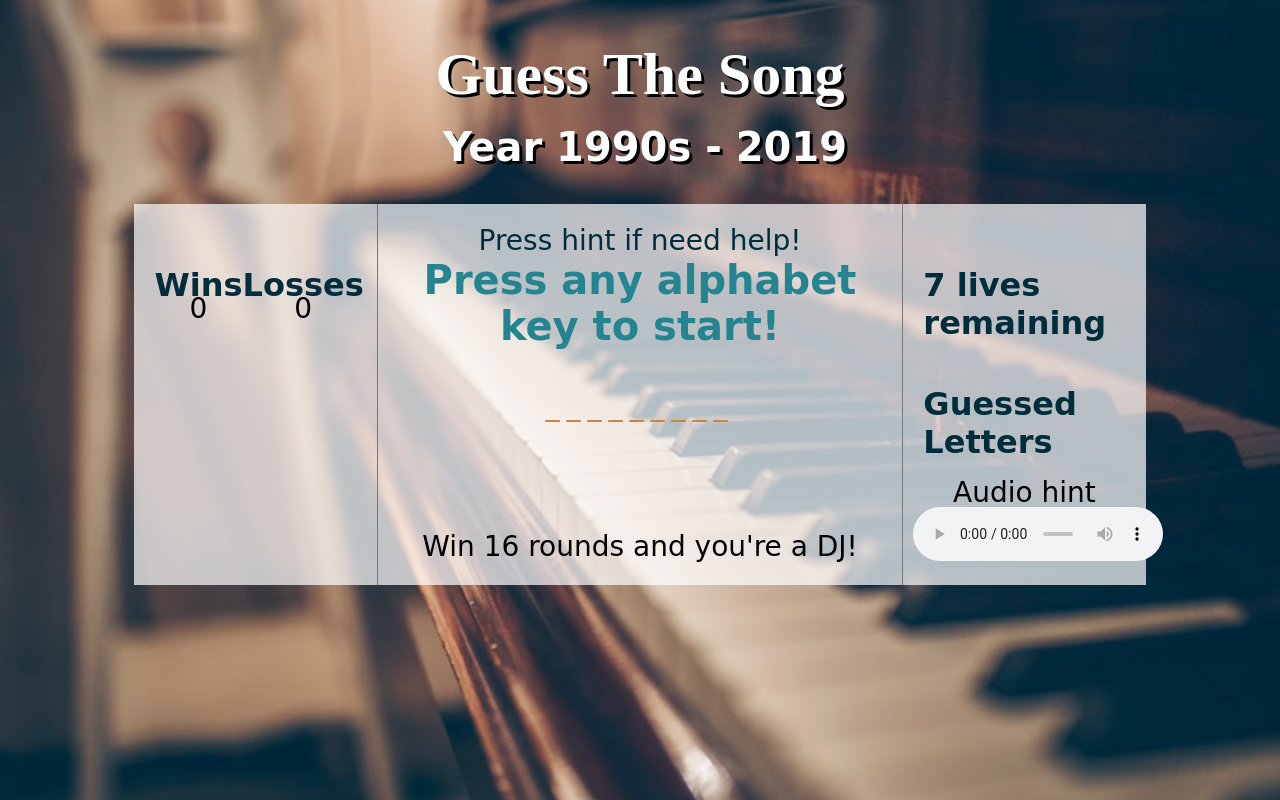
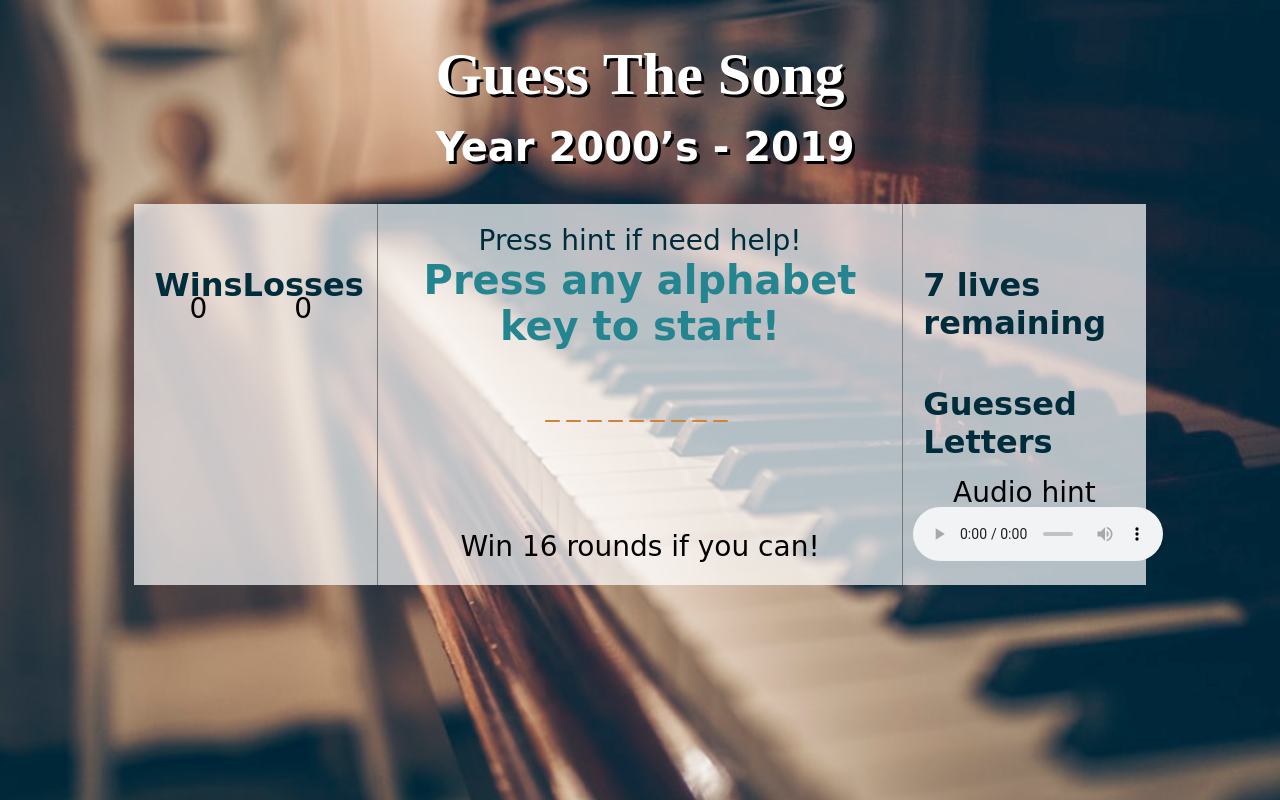
Before and after one commit to prwhoeatsnonstop/guess-the-word-unit1-project, a plain HTML site: page index.html in a window 1280 px wide. Drawn offline with Linux system fonts and the light colour scheme; a web font is replaced by a local one.

Commit message:
Minor change on footer's content

```diff
--- a/index.html
+++ b/index.html
@@ -6,13 +6,12 @@
     <link rel="icon" href="logo/guess.png">
     <link rel="stylesheet" href="style.css">
     <link href="https://fonts.googleapis.com/css?family=Mansalva|Permanent+Marker" rel="stylesheet">
-
 </head>
 
 <body>
     <header class="main-header">
             <h1>Guess The Song</h1>
-            <h2>Year 1990s - 2019</h2>
+            <h2>Year 2000&#8217;s - 2019</h2>
     </header>
 
     <main>
@@ -43,21 +42,23 @@
                     Your browser does not support the audio element.
                     </audio>
                 </div>
-
-                <!-- <audio class="my_audio" control preloads="none"> -->
-                    <!-- <source id="sound_src" src="songs/audio1.mp3" type="audio/mpeg"> -->
-                <!-- </audio> -->
-                <!-- <button id="hint1" onclick="hintAudios.play()">Hint</button> -->
-                <!-- TODO: <button id="timer"></button> -->
             </div>
         </div>
     </main>
 
 <footer>
-    <p>Win 16 rounds and you're a DJ!</p>
+    <p>Win 16 rounds if you can!</p>
 </footer>
 
 
     <script src="script.js"></script>
 </body>
 </html>
+
+
+
+                <!-- TODO: <button id="timer"></button> -->
+                    <!-- <audio class="my_audio" control preloads="none"> -->
+                    <!-- <source id="sound_src" src="songs/audio1.mp3" type="audio/mpeg"> -->
+                <!-- </audio> -->
+                <!-- <button id="hint1" onclick="hintAudios.play()">Hint</button> -->
```
